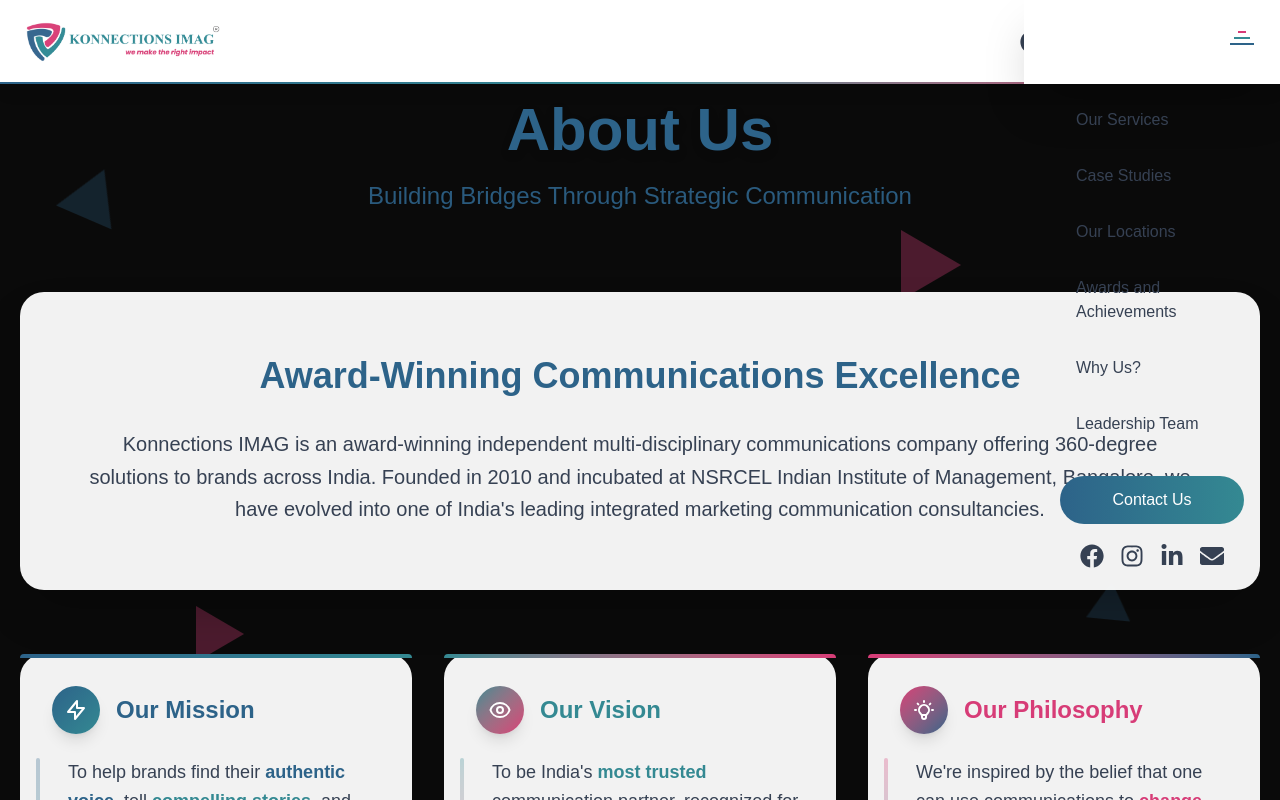
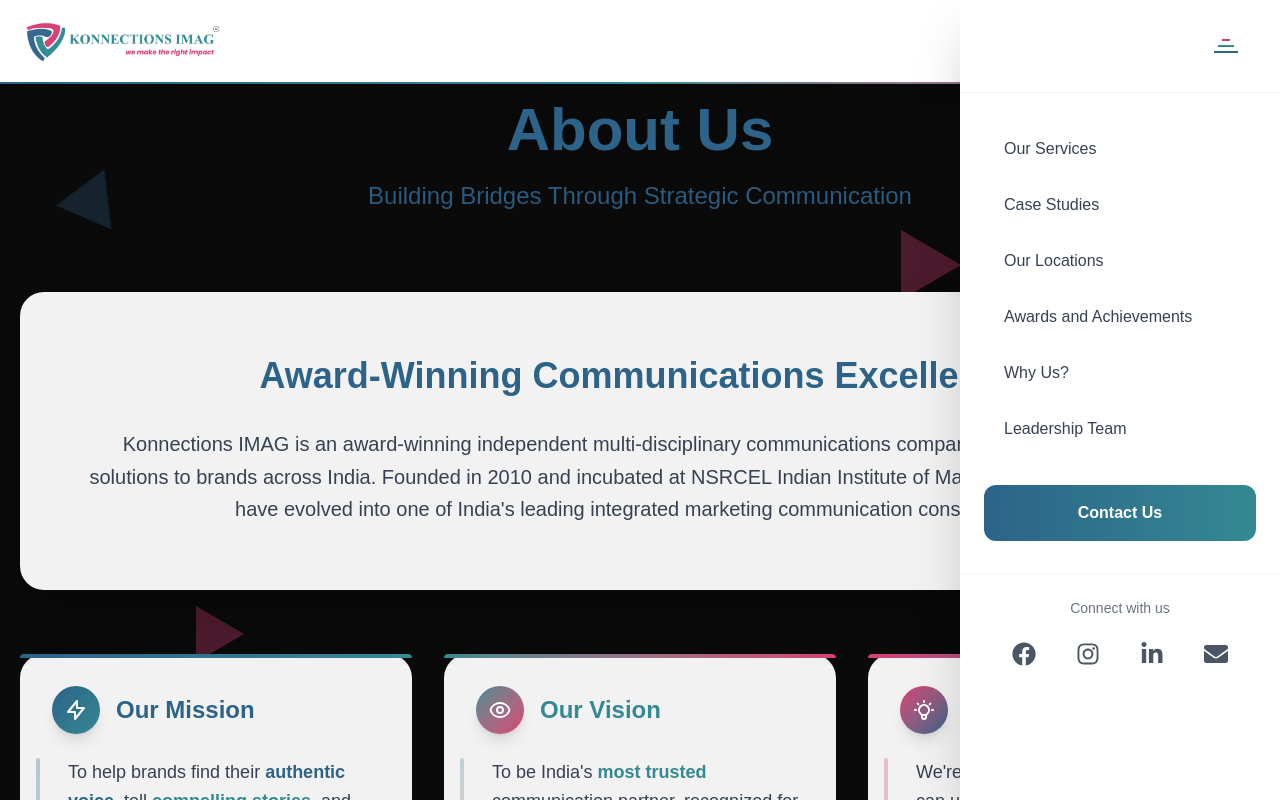
Before and after one commit to AyushK0808/kimag-website, a Next.js app: page / in a window 1280 px wide. Both pictures are taken after a click on the button 1242 px from the left and 42 px from the top of the page. Shown: the top 800 px of the page. Built offline with nearby package versions, Linux system fonts and the light colour scheme.

Commit message:
feat: improved navbar

```diff
--- a/src/app/components/Navbar.tsx
+++ b/src/app/components/Navbar.tsx
@@ -17,18 +17,18 @@
 }
 
 // Custom Triangle-like Hamburger Component with Progressive Lines
-const TriangleHamburger: React.FC<{ isOpen: boolean; onClick: () => void }> = ({ isOpen, onClick }) => {
+const TriangleHamburger: React.FC<{ isOpen: boolean; onClick: () => void; isInSidebar?: boolean }> = ({ isOpen, onClick, isInSidebar = false }) => {
   const containerRef = useRef<HTMLDivElement>(null);
 
   useEffect(() => {
     if (containerRef.current) {
       gsap.to(containerRef.current, {
-        rotation: isOpen ? 180 : 0,
+        rotation: isOpen && isInSidebar ? 180 : 0,
         duration: 0.5,
         ease: "power2.out"
       });
     }
-  }, [isOpen]);
+  }, [isOpen, isInSidebar]);
 
   return (
     <button onClick={onClick} className="p-2">
@@ -216,53 +216,57 @@
         {isDrawerOpen && (
           <div
             ref={sidebarRef}
-            className="fixed top-0 right-0 h-full w-64 bg-white shadow-2xl z-50 flex flex-col justify-between p-4"
-            style={{
-              borderImage: 'linear-gradient(to bottom, #2d6389, #348992, #d73c77) 1'
-            }}
+            className="fixed top-0 right-0 w-80 bg-white z-[200] shadow-2xl h-screen"
           >
-            {/* Close Button */}
-            <div className="flex justify-end">
-              <TriangleHamburger isOpen={isDrawerOpen} onClick={toggleDrawer} />
+            {/* Header with Close Button */}
+            <div className="flex justify-end items-center p-6 border-b border-gray-100 pr-8 bg-white">
+              <TriangleHamburger isOpen={isDrawerOpen} onClick={toggleDrawer} isInSidebar={true} />
             </div>
 
             {/* Navigation Links */}
-            <div className="flex flex-col space-y-4 mt-10 px-5">
+            <div className="flex-1 px-6 py-8 bg-white">
+              <div className="space-y-2">
                 {navigationLinks.map((link, index) => (
                   <a
                     key={index}
                     href={link.href}
-                  className="sidebar-link text-gray-700 hover:text-[#2d6389] transition-all font-medium py-2 px-4 rounded-lg transform hover:translate-x-2"
+                    className="sidebar-link block text-gray-700 hover:text-[#2d6389] hover:bg-gray-50 transition-all font-medium py-3 px-4 rounded-xl transform hover:translate-x-1 border-l-4 border-transparent hover:border-[#2d6389]"
                     onClick={() => setIsDrawerOpen(false)}
                   >
                     {link.text}
                   </a>
                 ))}
+              </div>
 
-              {/* Resume Button */}
+              {/* Contact Button */}
+              <div className="mt-8">
                 <a
                   href="https://drive.google.com/file/d/1krIATOATsOrsDjaJSBzAyvYj_lU_LRv5/view"
                   target="_blank"
                   rel="noopener noreferrer"
-                className="sidebar-link mt-4 w-full text-center bg-gradient-to-r from-[#2d6389] to-[#348992] text-white py-3 rounded-full hover:shadow-lg transition-all font-medium transform hover:scale-105"
+                  className="sidebar-link block w-full text-center bg-gradient-to-r from-[#2d6389] to-[#348992] text-white py-4 px-6 rounded-xl hover:shadow-xl transition-all font-semibold transform hover:scale-105 hover:shadow-[#2d6389]/25"
                 >
                   Contact Us
                 </a>
               </div>
+            </div>
 
-            {/* Social Media Links in Sidebar */}
-            <div className="flex space-x-4 mt-5 justify-center">
+            {/* Footer with Social Links */}
+            <div className="px-6 py-6 border-t border-gray-100 bg-white">
+              <p className="text-sm text-gray-500 mb-4 text-center">Connect with us</p>
+              <div className="flex space-x-6 justify-center">
                 {socialLinks.map((social, index) => (
                   <a
                     key={index}
                     href={social.href}
                     target="_blank"
                     rel="noopener noreferrer"
-                  className={`text-gray-700 ${social.hoverColor} transition-all transform hover:scale-110`}
+                    className={`text-gray-600 ${social.hoverColor} transition-all transform hover:scale-125 p-2 rounded-full hover:bg-gray-50`}
                   >
                     {social.icon}
                   </a>
                 ))}
+              </div>
             </div>
           </div>
         )}
@@ -275,7 +279,7 @@
             initial={{ opacity: 0 }}
             animate={{ opacity: 1 }}
             exit={{ opacity: 0 }}
-            className="fixed inset-0 bg-opacity-30 z-40"
+            className="fixed inset-0 bg-opacity-50 z-[90]"
             onClick={toggleDrawer}
           />
         )}
```
Lines whose indentation alone changed are shown as unchanged.
